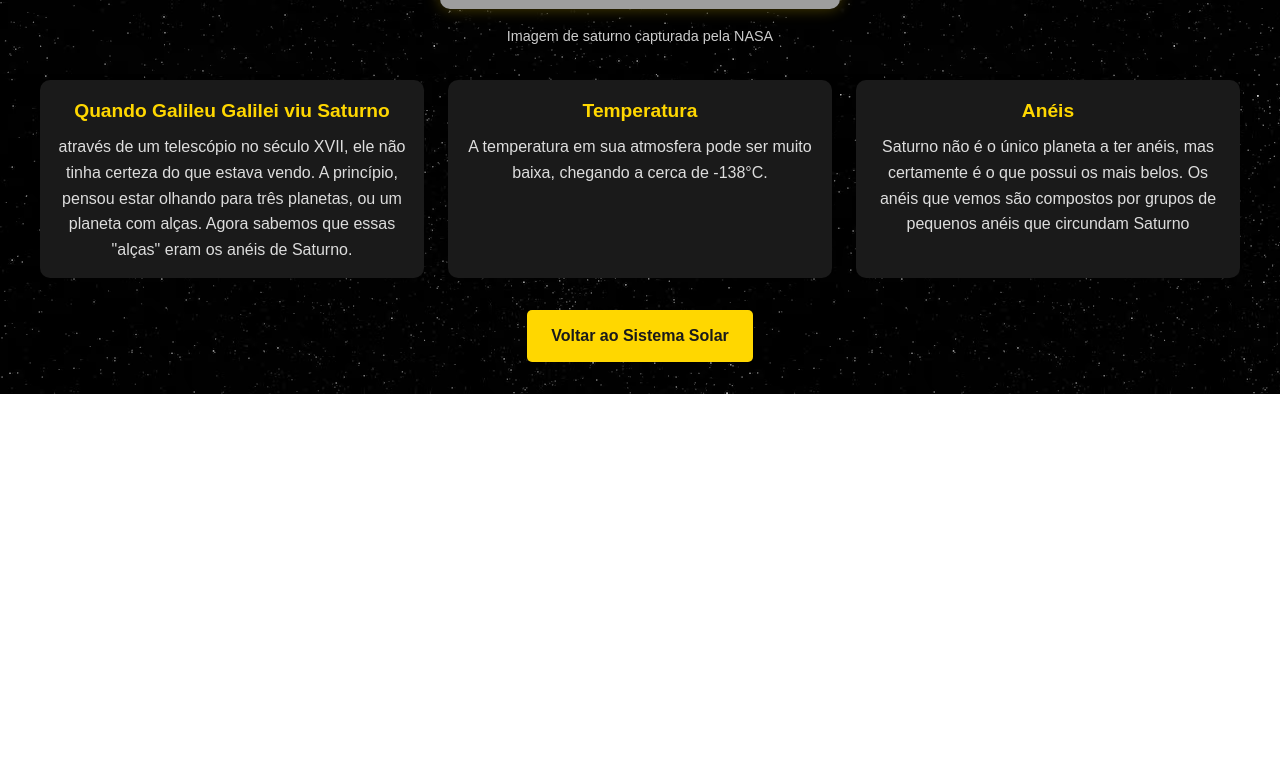
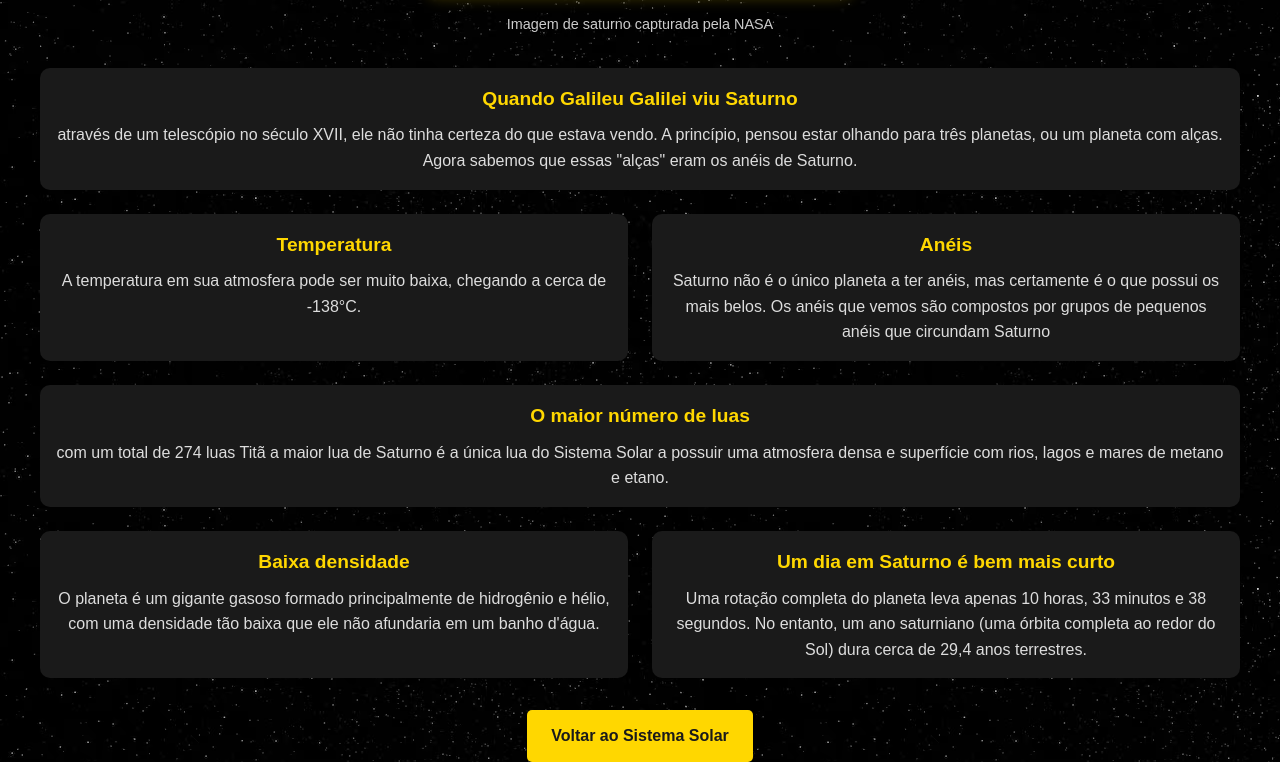
Before and after one commit to brendakobroski/Prova---PAC---Grupo-02, a plain HTML site: page planetas/saturno.html in a window 1280 px wide. Shown: the part 419-1181 px from the top of the page. Before the commit the page ends 813 px from the top, so only its background shows below. Drawn offline with Linux system fonts and the light colour scheme; grey boxes are pictures that could not be loaded.

Commit message:
atualização saturno

```diff
--- a/assets/saturno.css
+++ b/assets/saturno.css
@@ -9,8 +9,9 @@ body {
     background-image: url(/img/estrelado.jpg);
     color: #fff;
     line-height: 1.6;
-    padding: 2rem;
-    min-height: 100vh;
+    display:flex;
+    flex-direction: column;
+    position: relative;
 }
 
 header {
@@ -35,7 +36,7 @@ header p {
 
 .planet-image img {
     max-width: 100%;
-    height: auto;
+    height: 40vh;
     border-radius: 10px;
     box-shadow: 0 0 15px rgba(255, 215, 0, 0.3);
 }
@@ -125,3 +126,49 @@ header p {
         max-width: 80%;
     }
 }
+.card-1{
+    grid-column-start: 1;
+    grid-column-end: 3;
+    grid-row: 1;
+}
+
+
+.card-2{
+    grid-column: 1;
+    grid-row: 2;
+}
+
+.card-3{
+    grid-column: 2;
+    grid-row: 2;
+}
+
+.card-4{
+    grid-column-start: 1;
+    grid-column-end: 3;
+    grid-row: 3;
+    display:flex;
+    flex-direction: column;
+}
+
+.card-5{
+    grid-column: 1;
+    grid-row: 4;
+}
+
+.card-6{
+    grid-column: 2;
+    grid-row: 4;
+}
+
+.content-card{
+    display: flex;
+    flex-direction:row;
+    justify-content: space-between;
+
+}
+
+.imgs{
+    width:50%;
+
+}
--- a/planetas/saturno.html
+++ b/planetas/saturno.html
@@ -18,19 +18,34 @@
         </section>
         <section class="curiosities">
             <div class="curiosity-grid">
-                <div class="curiosity-card">
+                <div class="curiosity-card card-1">
                     <h3>Quando Galileu Galilei viu Saturno</h3>
                     <p>através de um telescópio no século XVII, ele não tinha certeza do que estava vendo. A princípio, pensou estar olhando
                         para três planetas, ou um planeta com alças. Agora sabemos que essas "alças" eram os anéis de Saturno.</p>
                 </div>
-                <div class="curiosity-card">
+                <div class="curiosity-card card-2">
                     <h3>Temperatura</h3>
                     <p>A temperatura em sua atmosfera pode ser muito baixa, chegando a cerca de -138°C. </p>
                 </div>
-                <div class="curiosity-card">
+                <div class="curiosity-card card-3">
                     <h3>Anéis</h3>
                     <p>Saturno não é o único planeta a ter anéis, mas certamente é o que
                         possui os mais belos. Os anéis que vemos são compostos por grupos de pequenos anéis que circundam Saturno</p>
+                </div>
+                <div class="curiosity-card card-4">
+                    <h3>O maior número de luas</h3>
+                    <p>com um total de 274 luas Titã a maior lua de Saturno é a única lua do Sistema Solar a possuir uma atmosfera
+                         densa e superfície com rios, lagos e mares de metano e etano. </p>
+                </div>
+                <div class="curiosity-card card-5">
+                    <h3>Baixa densidade</h3>
+                    <p> O planeta é um gigante gasoso formado principalmente de hidrogênio e hélio, com uma
+                        densidade tão baixa que ele não afundaria em um banho d'água. </p>
+                </div>
+                <div class="curiosity-card card-6">
+                    <h3>Um dia em Saturno é bem mais curto</h3>
+                    <p>Uma rotação completa do planeta leva apenas 10 horas, 33 minutos e 38 segundos. No entanto,
+                        um ano saturniano (uma órbita completa ao redor do Sol) dura cerca de 29,4 anos terrestres.</p>
                 </div>
             </div>
         </section>
```
